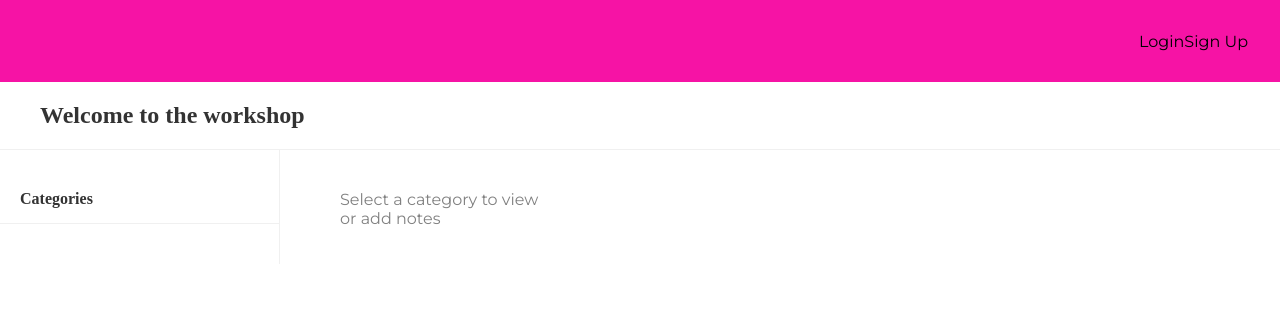
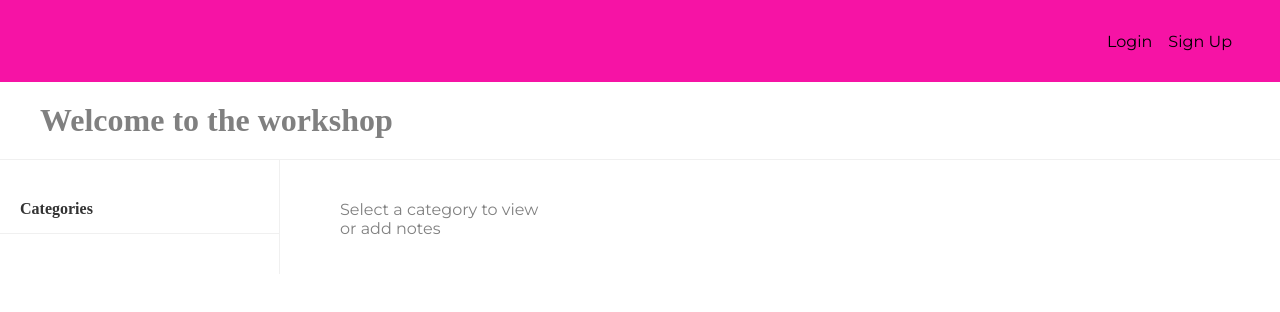
Before and after one commit to SheCodesAus/ping_penguins_frontend, a React (Vite) app: page /workshop in a window 1280 px wide. Shown: the top 312 px of the page. Built offline with nearby package versions, Linux system fonts and the light colour scheme; a web font is replaced by a local one.

Commit message:
update styling to workshop page

```diff
--- /dev/null
+++ b/src/components/NavBar.css
@@ -0,0 +1,29 @@
+/* NavBar.css */
+nav {
+    display: flex;
+    justify-content: space-between;
+    align-items: center;
+    padding: 1rem 2rem;
+    background-color: var(--brand);
+    color: var(--base-light);
+}
+
+.logo {
+    font-size: 1.5rem;
+    font-weight: bold;
+}
+
+.nav-links {
+    display: flex;
+    list-style: none;
+}
+
+.nav-links li {
+    margin: 0 1rem;
+}
+
+.nav-links a {
+    text-decoration: none;
+    color: var(--black);
+    margin-right: 1rem;
+}
--- a/src/components/NavBar.jsx
+++ b/src/components/NavBar.jsx
@@ -1,7 +1,7 @@
 import { Link, Outlet } from "react-router-dom";
 import useAuth from "../hooks/use-auth.js";
 import "../style.css";
-// import "./NavBar.css";
+import "./NavBar.css";
 
 function NavBar() {
     const {auth, setAuth} = useAuth();
--- a/src/pages/WorkshopPage.css
+++ b/src/pages/WorkshopPage.css
@@ -331,14 +331,6 @@
   z-index: 30;
 }
 
-.workshop-title {
-  font-size: 24px;
-  font-weight: bold;
-  color: #333;
-  max-width: 1200px;
-  margin: 0 auto;
-}
-
 /* Category List Styling */
 .category-list {
   display: flex;
--- a/src/pages/WorkshopPage.jsx
+++ b/src/pages/WorkshopPage.jsx
@@ -3,6 +3,7 @@ import { useWorkshop } from '../contexts/WorkshopContext';
 import CategorySidebar from '../components/WorkshopPage/CategorySidebar';
 import WorkshopBoard from '../components/WorkshopPage/WorkshopBoard';
 import './WorkshopPage.css';
+import "../style.css";
 
 const WorkshopPage = () => {
   const { workshopData } = useWorkshop();
```
